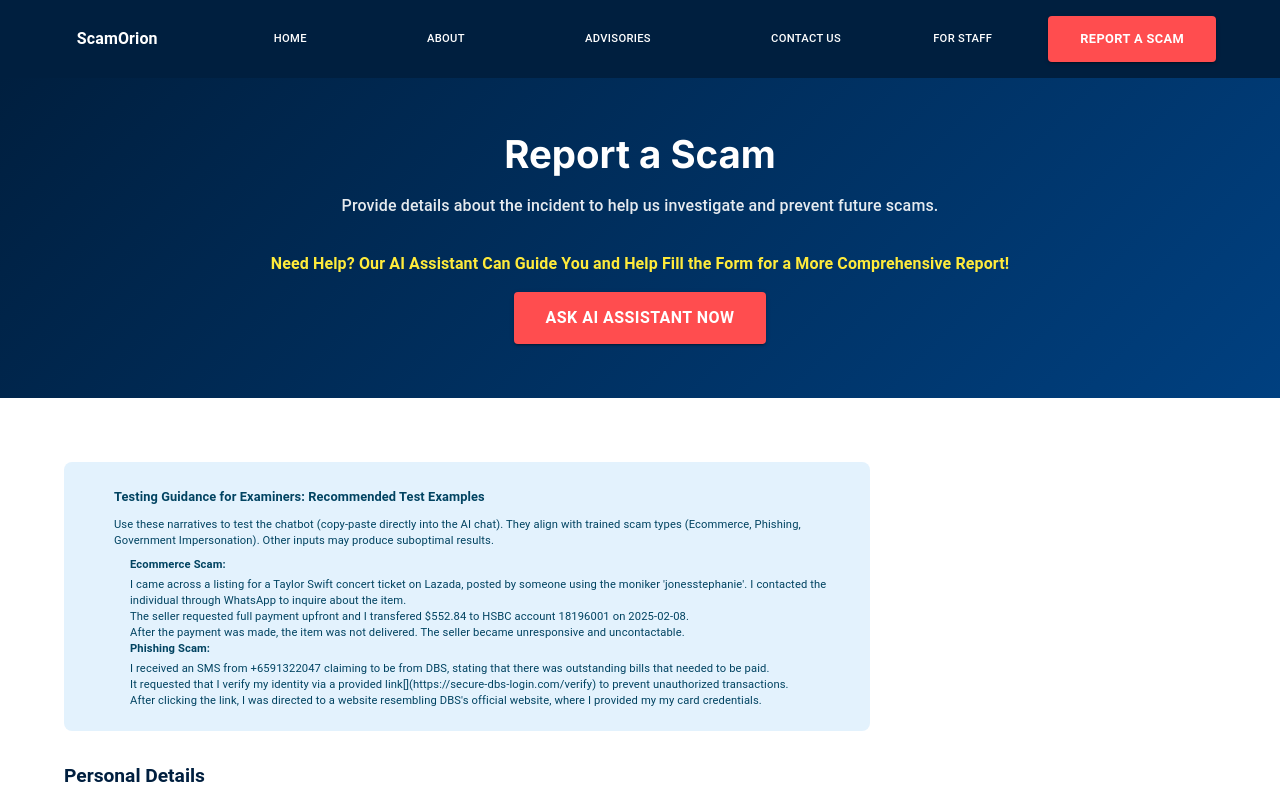
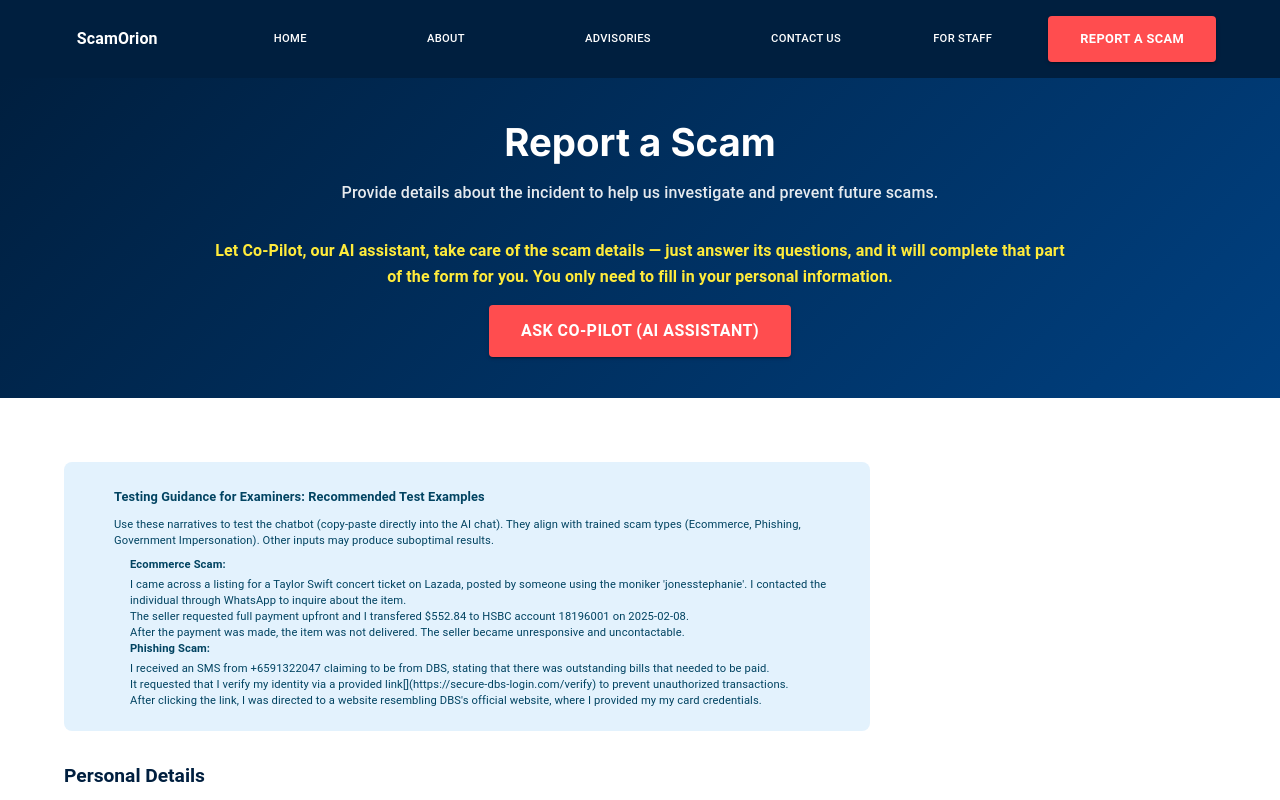
Before and after one commit to hoongyan/COMP0073_PMSQ8_frontend_nextjs, a Next.js app: page /report-scam in a window 1280 px wide. Shown: the top 800 px of the page. Built offline with nearby package versions, Linux system fonts and the light colour scheme; some icons are missing.

Commit message:
amended report scams ai assistant name

```diff
--- a/src/app/(landing)/report-scam/page.tsx
+++ b/src/app/(landing)/report-scam/page.tsx
@@ -784,8 +784,9 @@ function ReportScam() {
             variant="h6"
             sx={{ color: "#ffeb3b", fontWeight: 600, mb: 2 }}
           >
-            Need Help? Our AI Assistant Can Guide You and Help Fill the Form for
-            a More Comprehensive Report!
+            Let Co-Pilot, our AI assistant, take care of the scam details — just
+            answer its questions, and it will complete that part of the form for
+            you. You only need to fill in your personal information.
           </Typography>
           <Button
             variant="contained"
@@ -805,7 +806,7 @@ function ReportScam() {
               fontWeight: 600,
             }}
           >
-            Ask AI Assistant Now
+            Ask Co-Pilot (AI Assistant)
           </Button>
         </Container>
       </Box>
```
Also changed, not shown: 1 other file (tests, documents, lock files or other folders).
